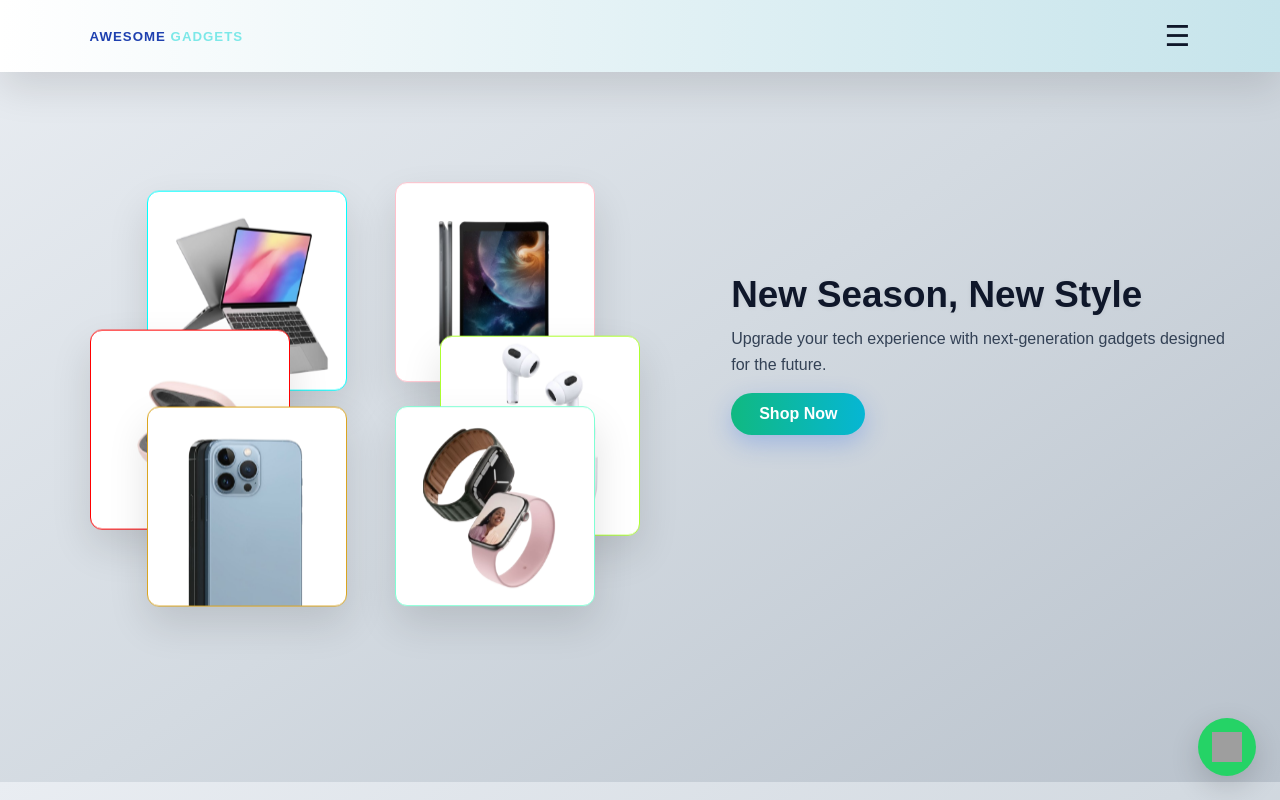
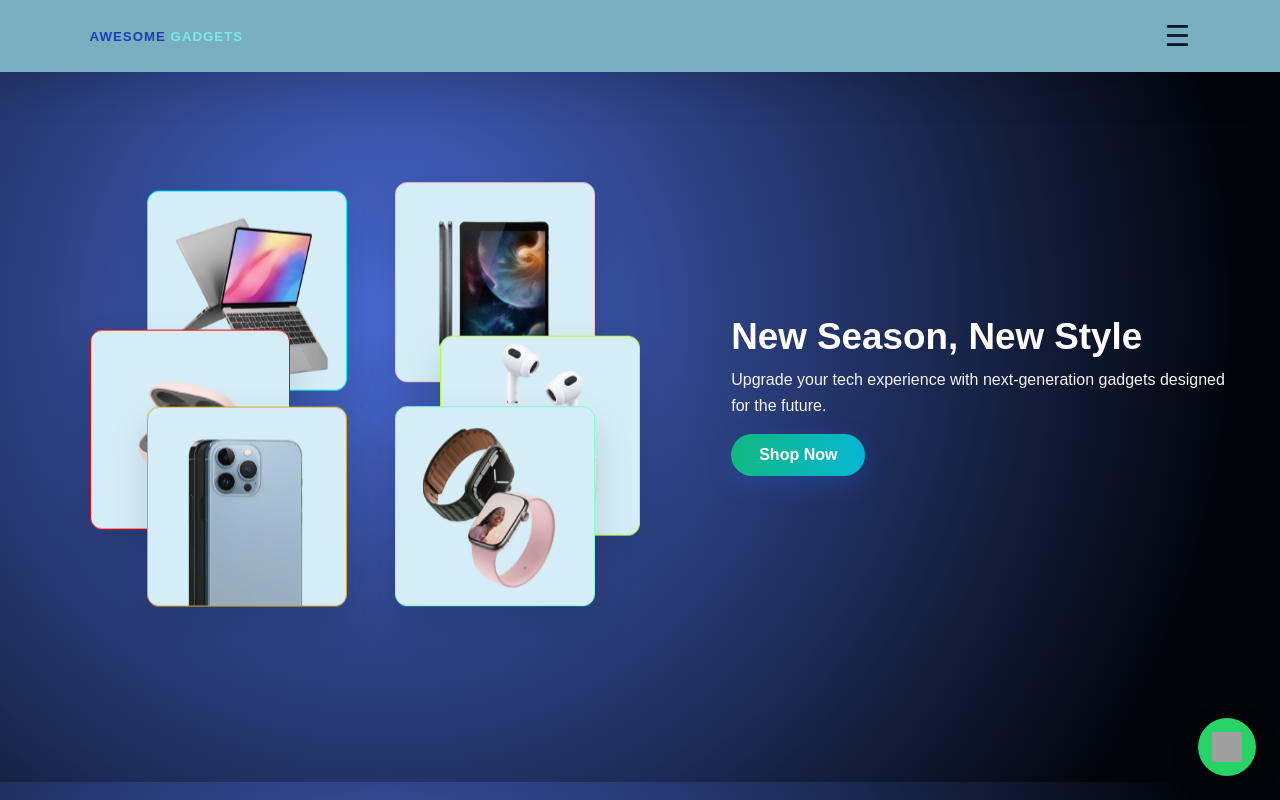
Before and after one commit to TemiGraceO/Awesome-gadgets, a plain HTML site: page index.html in a window 1280 px wide. Drawn offline with Linux system fonts and the light colour scheme; grey boxes are pictures that could not be loaded.

Commit message:
still color

```diff
--- a/index.html
+++ b/index.html
@@ -33,7 +33,7 @@
 
       <div class="hero-text">
         <h2>New Season, New Style</h2>
-        <p>Upgrade your tech experience with next-generation gadgets designed for the future.</p>
+        <p style="color: whitesmoke;">Upgrade your tech experience with next-generation gadgets designed for the future.</p>
         <a href="#" class="cta-btn">Shop Now</a>
       </div>
 
--- a/styles/style.css
+++ b/styles/style.css
@@ -4,7 +4,7 @@
 *{box-sizing:border-box;margin:0;padding:0}
 html,body{
   font-family:'Poppins',sans-serif;
-  background:linear-gradient(145deg,#e9edf2,#d3dae1,#b9c2cc);
+  background: radial-gradient(circle at 30% 40%, #496ad4, #010409 85%);
   color:white;
   overflow-x:hidden;
   scroll-behavior:smooth;
@@ -35,7 +35,7 @@ header{
   z-index:999;
   box-shadow:var(--shadow-soft);
   transition:var(--transition);
-  background:linear-gradient(90deg,white,#c6e4eb);
+  background:rgb(122, 175, 193);
 }
 .brand{font-weight:600;letter-spacing:1px; color: #1E40AF;}
 .gad{color: rgb(124, 232, 232) }
@@ -114,7 +114,7 @@ body{padding-top:calc(var(--header-height) + 8px)}
   height:170px;
   object-fit:contain;
   border-radius:12px;
-  background-color: white;
+  background-color: rgb(212, 237, 246);
   box-shadow:0 18px 40px rgba(0,0,0,.12);
   transform:translateZ(0);
   transition:transform .45s var(--transition),box-shadow .3s ease;
@@ -122,7 +122,7 @@ body{padding-top:calc(var(--header-height) + 8px)}
 }
 
 /* positions for 6 items (desktop) */
-.hero-item.i1{ top:8%; left:4%; border: 1px groove cyan;}
+.hero-item.i1{ top:8%; left:4%; border: 1px groove cyan; }
 .hero-item.i2{ top:6%; right:6%;border: 1px groove pink;}
 .hero-item.i3{ top:40%; left:-8%;border: 1px groove red;}
 .hero-item.i4{ bottom:6%; left:12%;border: 1px groove goldenrod; }
@@ -137,7 +137,7 @@ body{padding-top:calc(var(--header-height) + 8px)}
   margin-top: -4%;
 }
 .hero-text h2{
-  font-size:2.3rem;color:var(--text-dark);margin-bottom:.6rem;
+  font-size:2.3rem;color:white;margin-bottom:.6rem;
   text-shadow:0 1px 5px rgba(0,0,0,.06);
 }
 .hero-text p{color:var(--text-muted);line-height:1.6;margin-bottom:1rem}
@@ -210,7 +210,7 @@ body{padding-top:calc(var(--header-height) + 8px)}
   .hero-item{ width:200px;height:200px }
   .hero-item.i1{ top:6%; left:15% }
   .hero-item.i2{ top:4%; right:15% }
-  .hero-item.i3{ top:40%; left:6% }
+  .hero-item.i3{ top:40%; left:10% }
   .hero-item.i4{  top:60%; left:15% }
   .hero-item.i5{ bottom:8%; right:8% }
   .hero-item.i6{ top:60%; right:15% }
@@ -223,6 +223,9 @@ body{padding-top:calc(var(--header-height) + 8px)}
     margin-top: -2%;
     padding-bottom: 10%;
     overflow-x: hidden;
+  }
+  .hero-text{
+    margin-top: 3%;
   }
   .hero-grid{ width:340px;height:400px; flex:0 0 640px }
   .hero-item{ width:200px;height:200px }
```
